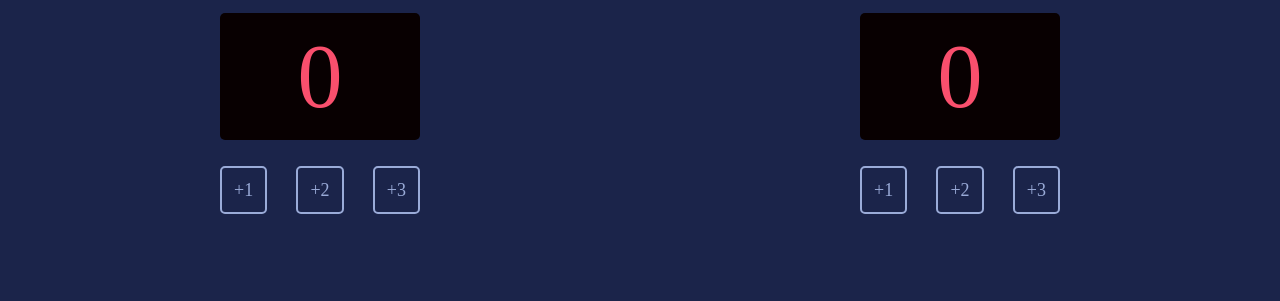
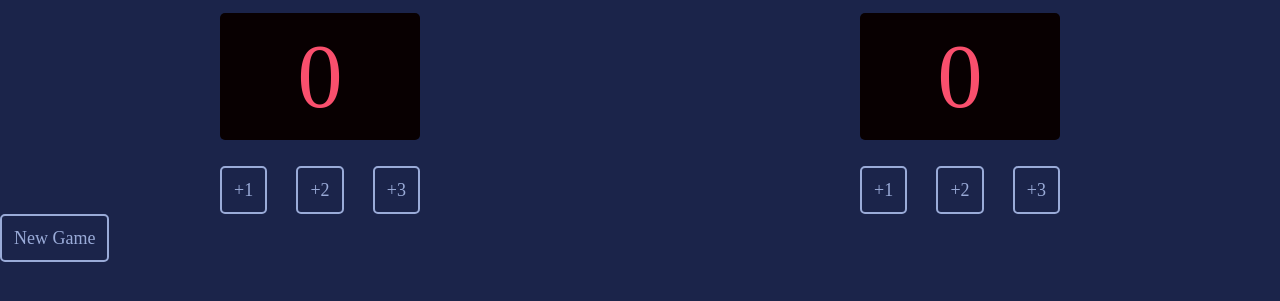
Before and after one commit to doncarlo5/Scrimba, a website built with Vite: page scrimbascore/index.html in a window 1280 px wide. Shown: the part 103-404 px from the top of the page. Built offline with nearby package versions, Linux system fonts and the light colour scheme; a web font is replaced by a local one.

Commit message:
Add "New Game" button

```diff
--- a/scrimbascore/index.html
+++ b/scrimbascore/index.html
@@ -33,6 +33,9 @@
         </div>
       </div>
     </div>
+    <div class="newgame">
+    <button onclick="newgame()">New Game</button>
+   </div>
     <script src="index.js"></script>
   </body>
 </html>
--- a/scrimbascore/index.js
+++ b/scrimbascore/index.js
@@ -13,3 +13,10 @@ function guestbutton(score) {
   guestscore += score;
   document.getElementById("guestscorescreen").textContent = guestscore;
 }
+
+function newgame() {
+  homescore = 0;
+  guestscore = 0;
+  document.getElementById("homescorescreen").textContent = homescore;
+  document.getElementById("guestscorescreen").textContent = guestscore;
+}
```
